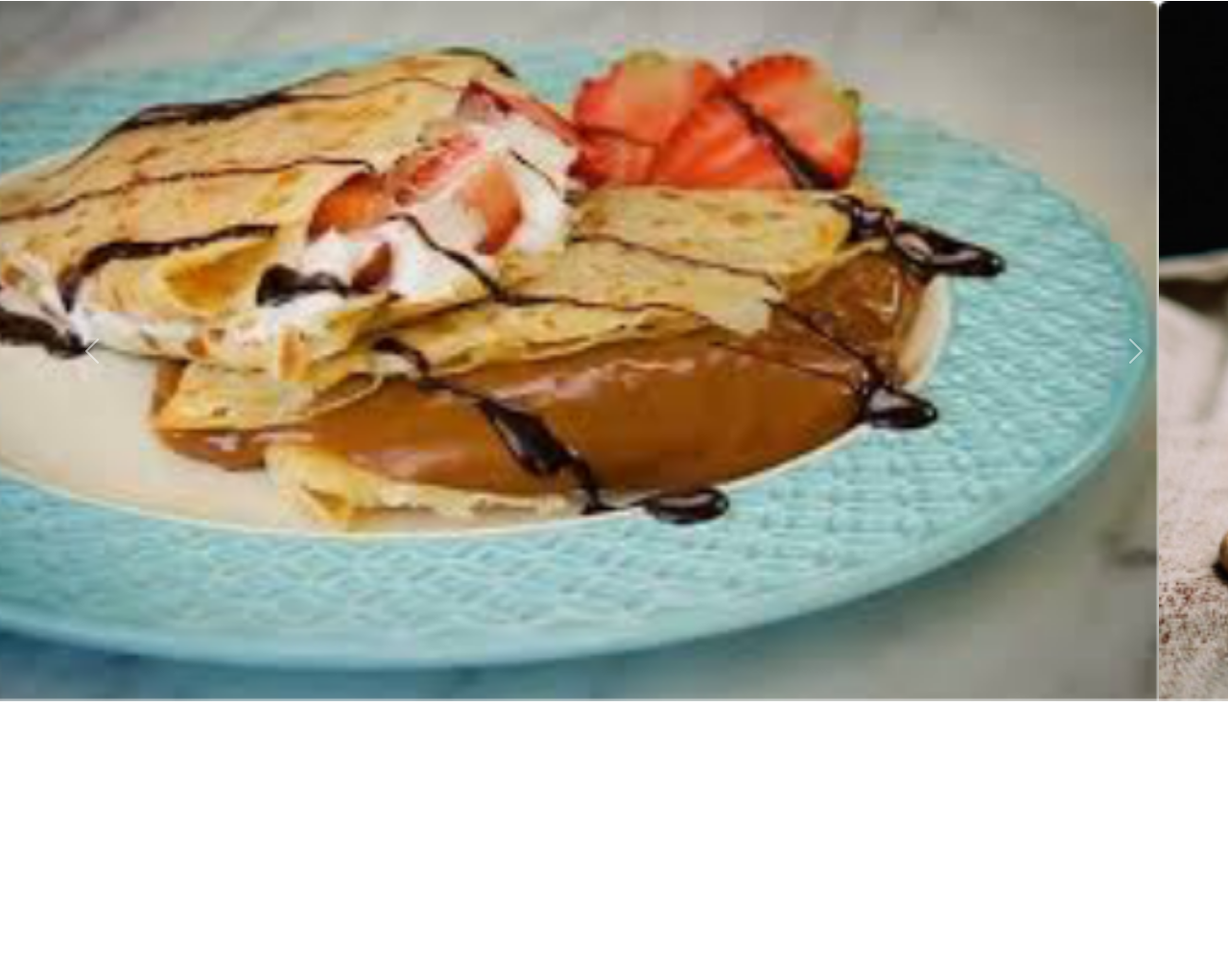
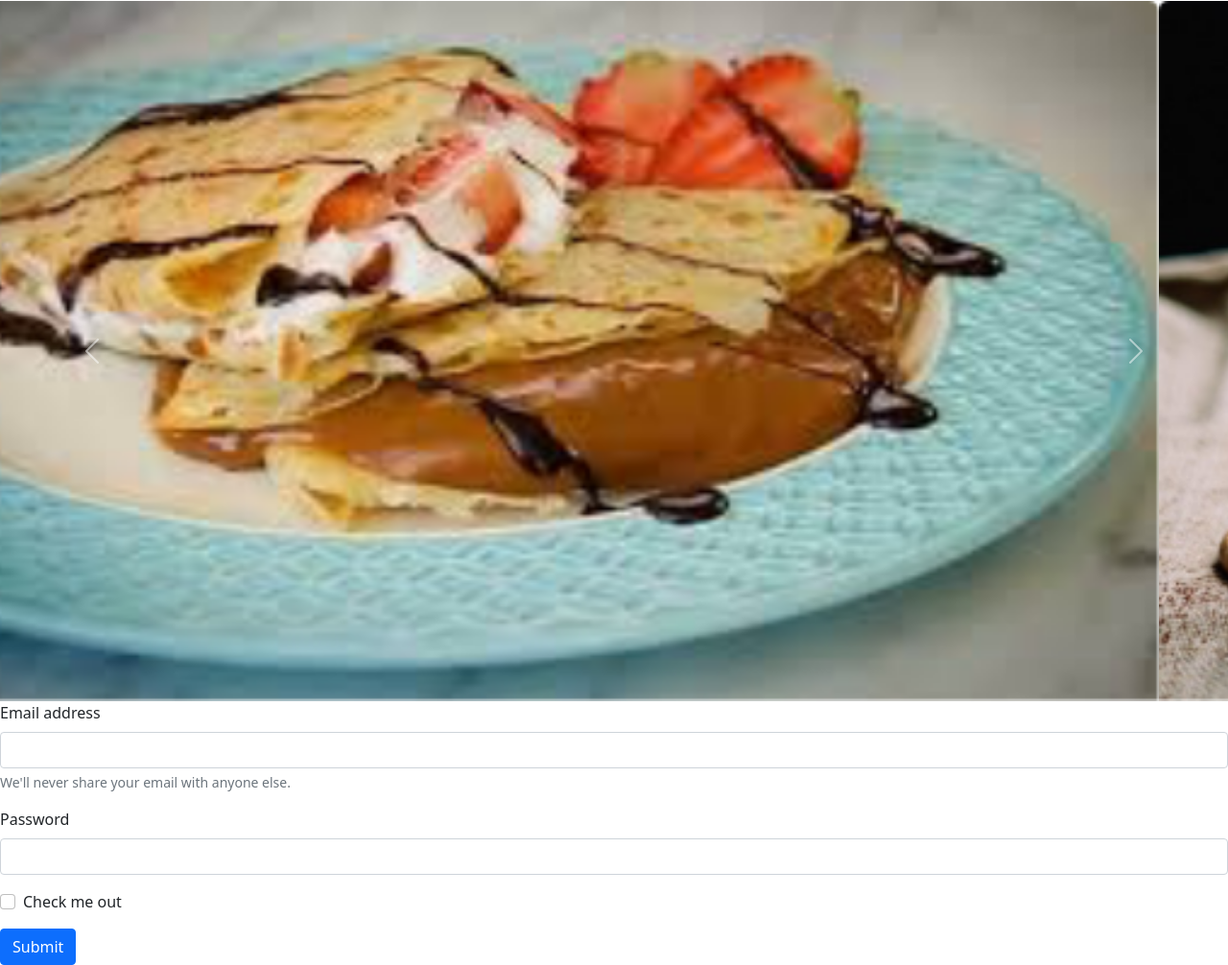
Before and after one commit to emersonxinay/mi_proyecto_web, a plain HTML site: page index.html in a window 1280 px wide. Shown: the part 111-1117 px from the top of the page at 96% size. Before the commit the page ends 842 px from the top, so only its background shows below. Drawn offline with nearby package versions, Linux system fonts and the light colour scheme.

Commit message:
agrege el formulario

```diff
--- a/index.html
+++ b/index.html
@@ -74,6 +74,28 @@
           <span class="visually-hidden">Next</span>
         </button>
       </div>
+
+      <!-- seccion de formularios -->
+    </section>
+    <form>
+      <div class="mb-3">
+        <label for="exampleInputEmail1" class="form-label">Email address</label>
+        <input type="email" class="form-control" id="exampleInputEmail1" aria-describedby="emailHelp">
+        <div id="emailHelp" class="form-text">We'll never share your email with anyone else.</div>
+      </div>
+      <div class="mb-3">
+        <label for="exampleInputPassword1" class="form-label">Password</label>
+        <input type="password" class="form-control" id="exampleInputPassword1">
+      </div>
+      <div class="mb-3 form-check">
+        <input type="checkbox" class="form-check-input" id="exampleCheck1">
+        <label class="form-check-label" for="exampleCheck1">Check me out</label>
+      </div>
+      <button type="submit" class="btn btn-primary">Submit</button>
+    </form>
+
+    <section>
+
     </section>
   </main>
 
```
